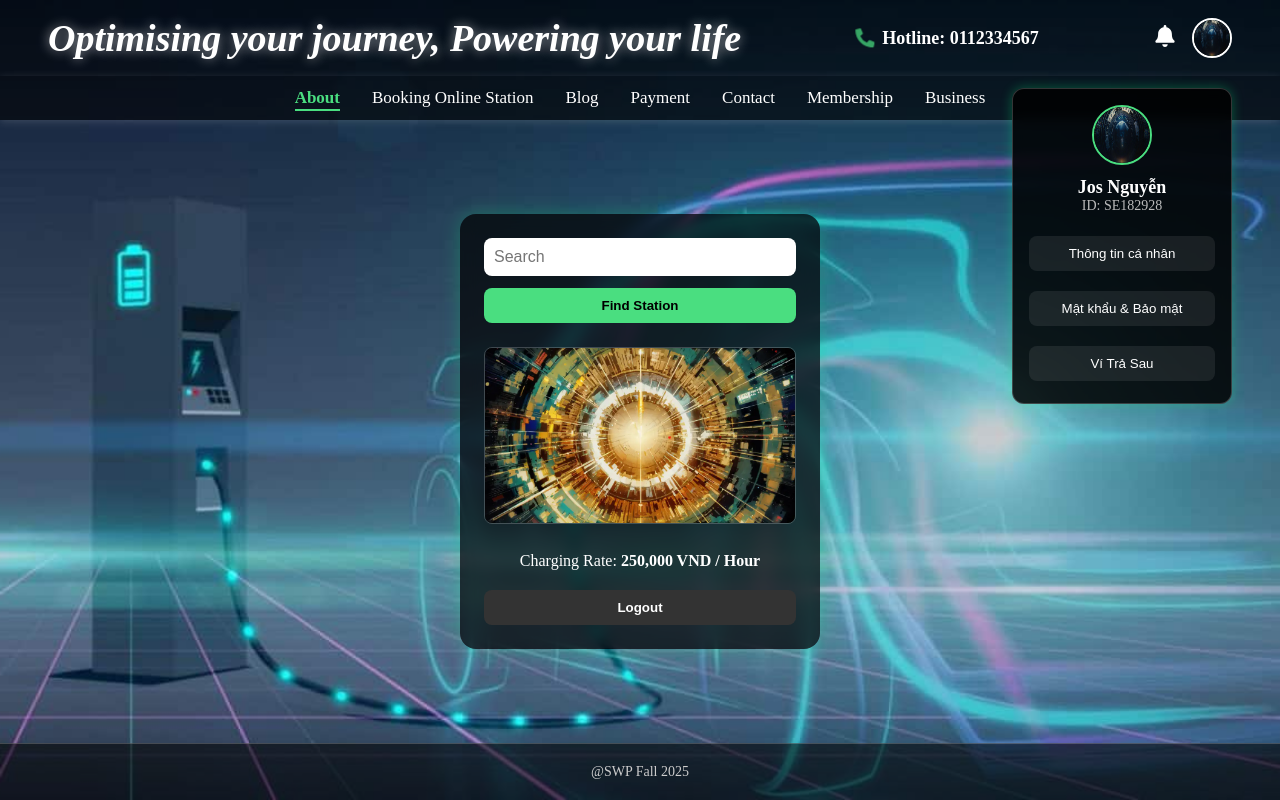
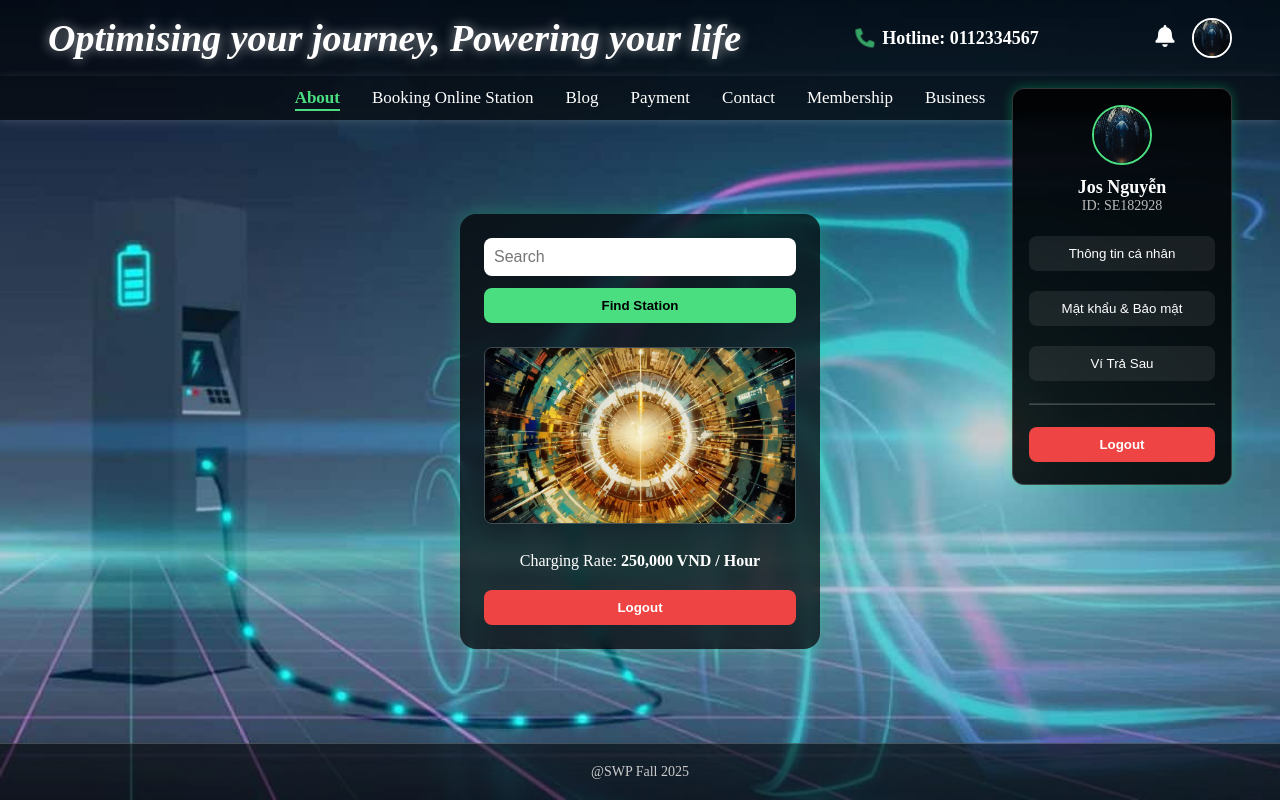
Before and after one commit to EV-Charging-Management-System/EV-Charging-Management-System-frontend, a React (Vite) app: page / in a window 1280 px wide. Both pictures are taken after a click on the picture 1211 px from the left and 38 px from the top of the page. Built offline with nearby package versions, Linux system fonts and the light colour scheme; no server answers.

Commit message:
nối api token logout

```diff
--- a/src/components/Auth/HomePage.tsx
+++ b/src/components/Auth/HomePage.tsx
@@ -3,9 +3,26 @@ import "./HomePage.css";
 import { FaPhoneAlt } from "react-icons/fa";
 import Notification from "./Notification";
 import ProfileUser from "./ProfileUser";
-import { NavLink } from "react-router-dom";
+import { NavLink, useNavigate } from "react-router-dom";
+import { authService } from "../../services/authService"; // import logout
 
 const HomePage: React.FC = () => {
+  const navigate = useNavigate();
+
+  const handleLogout = async () => {
+    try {
+      await authService.logout();
+      localStorage.removeItem("accessToken");
+      localStorage.removeItem("refreshToken");
+      localStorage.removeItem("user");
+      alert("Đăng xuất thành công!");
+      navigate("/login");
+    } catch (err) {
+      console.error(err);
+      alert("Logout thất bại!");
+    }
+  };
+
   return (
     <div className="home-container">
       {/* Header */}
@@ -77,7 +94,14 @@ const HomePage: React.FC = () => {
             Charging Rate: <strong>250,000 VND / Hour</strong>
           </p>
 
-          <button className="logout-btn">Logout</button>
+          {/* ✅ Nút logout */}
+          <button
+            className="logout-btn"
+            onClick={handleLogout}
+            style={{ backgroundColor: "#ef4444", color: "white", fontWeight: "bold" }}
+          >
+            Logout
+          </button>
         </div>
       </main>
 
--- a/src/components/Auth/ProfileUser.tsx
+++ b/src/components/Auth/ProfileUser.tsx
@@ -1,21 +1,35 @@
 import React, { useState } from "react";
 import "./HomePage.css"; // dùng chung CSS
 import { useNavigate } from "react-router-dom";
-
+import { authService } from "../../services/authService"; // import service logout
 
 const ProfileUser: React.FC = () => {
   const [open, setOpen] = useState(false);
   const navigate = useNavigate();
 
-  // Xử lý điều hướng và đóng menu
   const handleNavigate = (path: string) => {
     navigate(path);
     setOpen(false);
   };
 
+  // ✅ Xử lý logout
+  const handleLogout = async () => {
+    try {
+      await authService.logout(); // gọi API logout
+      localStorage.removeItem("accessToken");
+      localStorage.removeItem("refreshToken");
+      localStorage.removeItem("user");
+      alert("Đăng xuất thành công!");
+      navigate("/login"); // redirect về login
+      setOpen(false);
+    } catch (err) {
+      console.error(err);
+      alert("Logout thất bại!");
+    }
+  };
+
   return (
     <div className="profile-container" style={{ position: "relative" }}>
-      {/* Nút avatar tròn */}
       <img
         src="/account.jpg"
         alt="Account"
@@ -30,7 +44,6 @@ const ProfileUser: React.FC = () => {
         }}
       />
 
-      {/* Dropdown menu */}
       {open && (
         <div
           className="profile-dropdown"
@@ -81,6 +94,20 @@ const ProfileUser: React.FC = () => {
             >
               Ví Trả Sau
             </button>
+
+            <hr style={{ borderColor: "rgba(255,255,255,0.2)", margin: "8px 0" }} />
+
+            <button
+              className="profile-btn logout-btn"
+              onClick={handleLogout} // dùng service logout
+              style={{
+                backgroundColor: "#ef4444",
+                color: "white",
+                fontWeight: "bold",
+              }}
+            >
+              Logout
+            </button>
           </div>
         </div>
       )}
```
